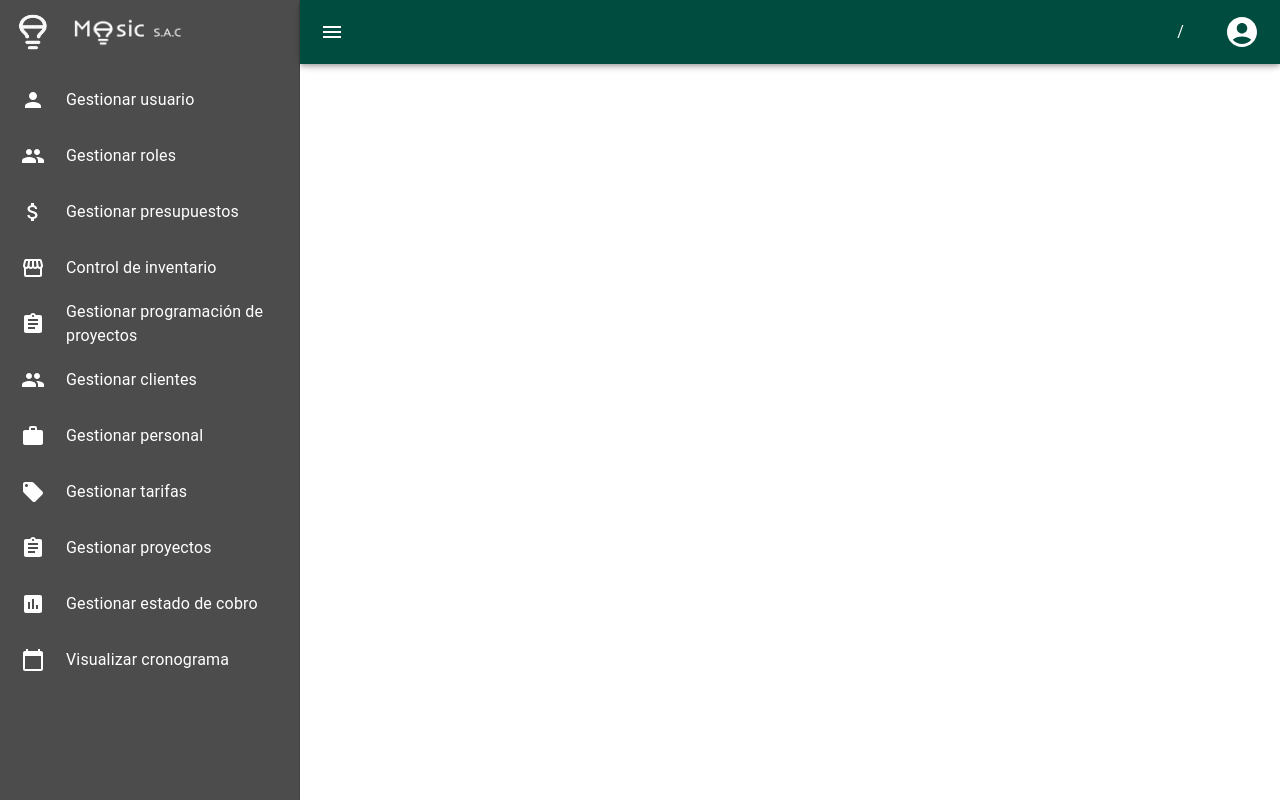
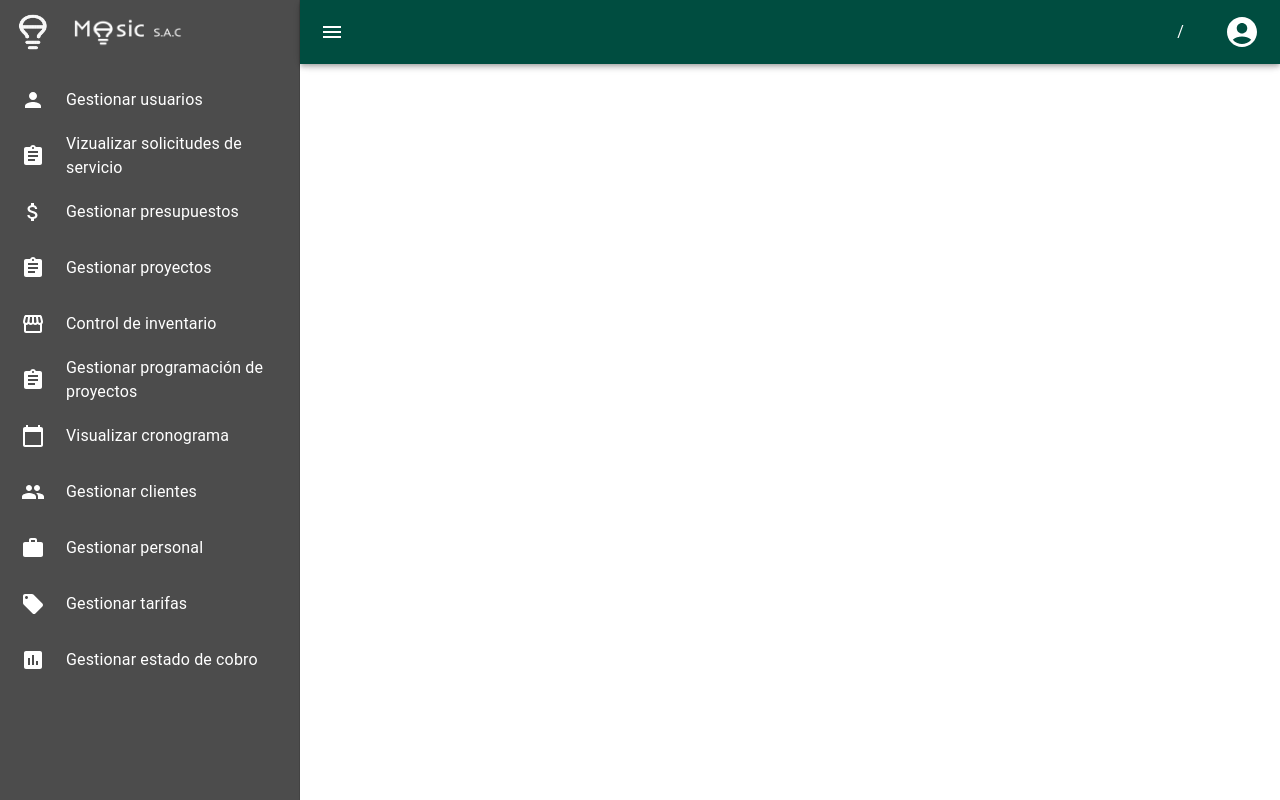
Before and after one commit to usrval1/Sprint1, a React (Vite) app in the folder front/: page /registro_user in a window 1280 px wide. Shown: the top 800 px of the page. Built offline with nearby package versions, Linux system fonts and the light colour scheme.

Commit message:
modificaciones en el orden del menusb adm

```diff
--- a/front/src/components/MenuSideBar.jsx
+++ b/front/src/components/MenuSideBar.jsx
@@ -100,17 +100,17 @@ function MenuSideBar({ open }) {
           }}
         >
           {[
-            { icon: <PersonIcon />, text: 'Gestionar usuario' },
-            { icon: <GroupIcon />, text: 'Gestionar roles' },
+            { icon: <PersonIcon />, text: 'Gestionar usuarios' },
+            { icon: <ProjectIcon />, text: 'Vizualizar solicitudes de servicio' },
             { icon: <BudgetIcon />, text: 'Gestionar presupuestos' },
+            { icon: <ProjectIcon />, text: 'Gestionar proyectos' },
             { icon: <InventoryIcon />, text: 'Control de inventario' },
             { icon: <ProjectIcon />, text: 'Gestionar programación de proyectos' },
+            { icon: <CalendarIcon />, text: 'Visualizar cronograma' },
             { icon: <ClientIcon />, text: 'Gestionar clientes' },
             { icon: <PersonnelIcon />, text: 'Gestionar personal' },
             { icon: <RateIcon />, text: 'Gestionar tarifas' },
-            { icon: <ProjectIcon />, text: 'Gestionar proyectos' },
             { icon: <StateIcon />, text: 'Gestionar estado de cobro' },
-            { icon: <CalendarIcon />, text: 'Visualizar cronograma' },
           ].map(({ icon, text }, index) => (
             <ListItem button="true" key={index} sx={{ padding: '8px 8px', height: '56px' }}>
               <ListItemIcon
```
